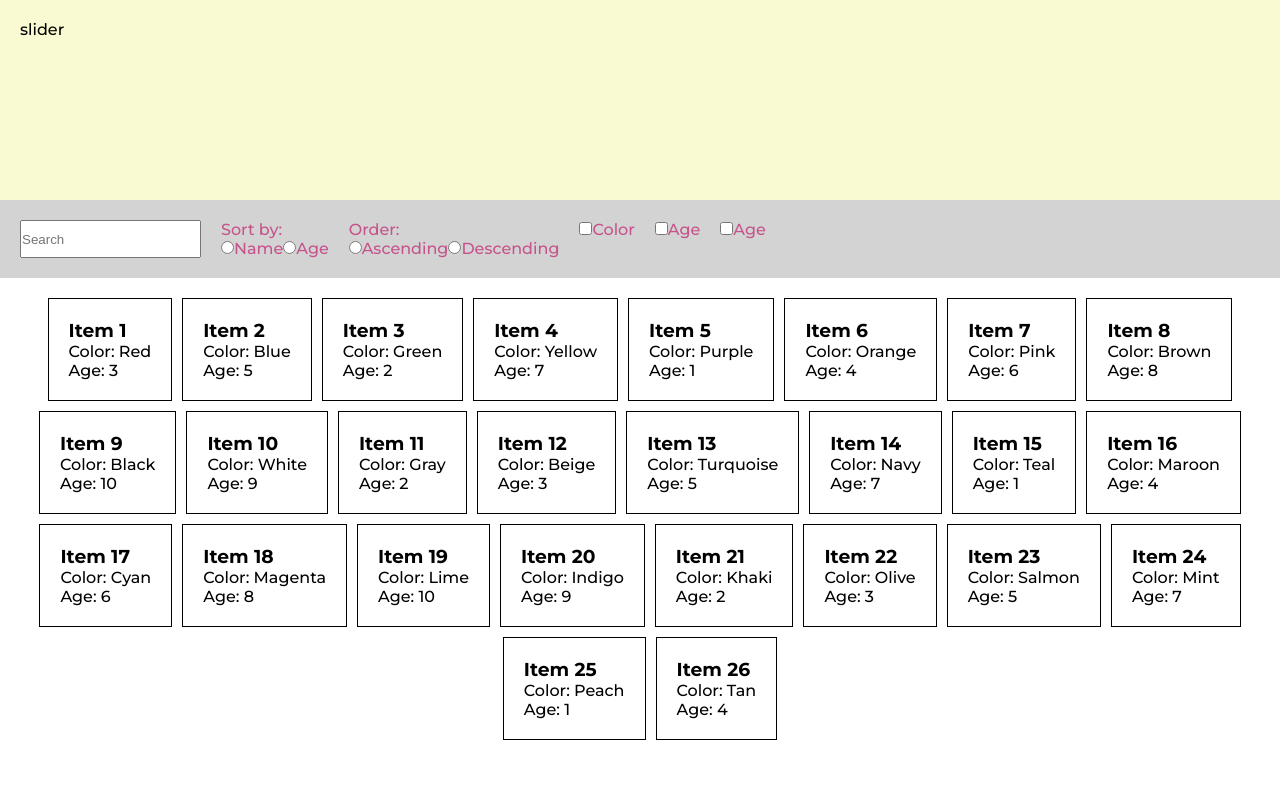
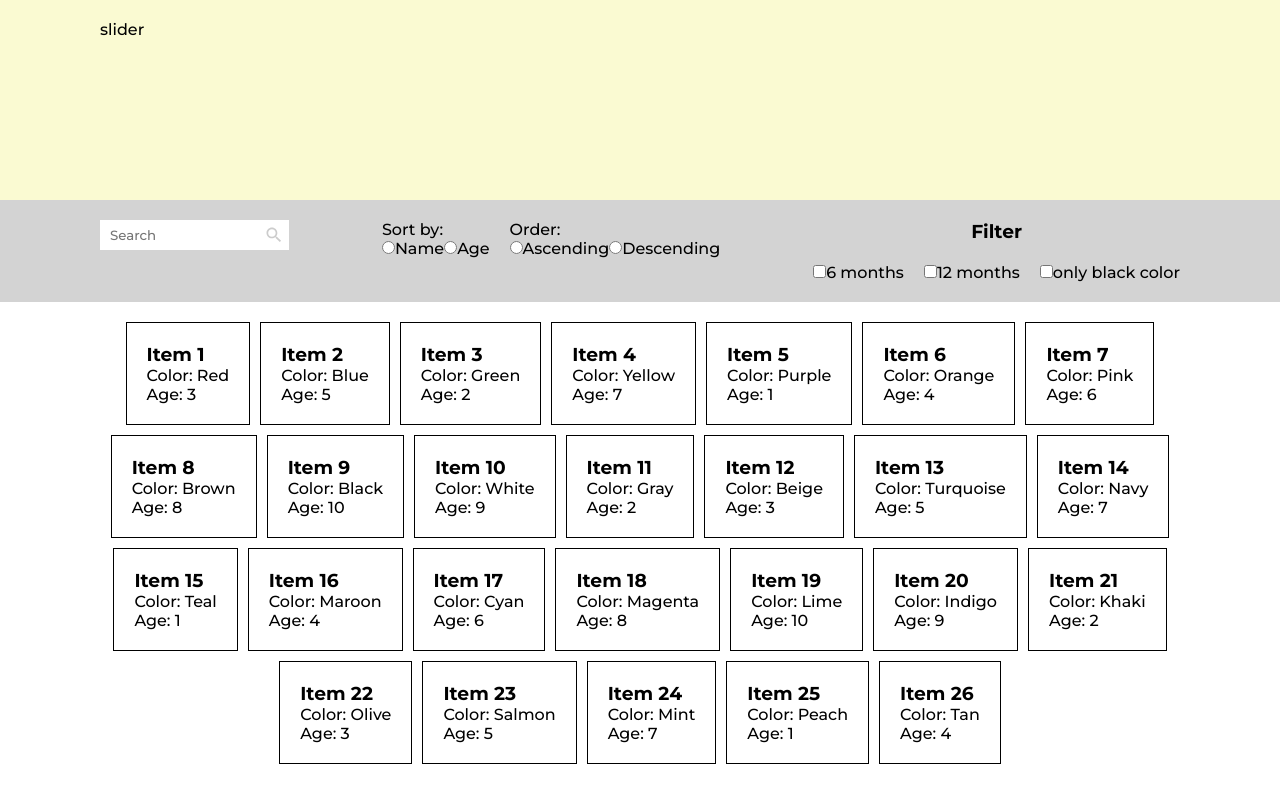
Before and after one commit to ivandev314/cat_project, a Vue app: page / in a window 1280 px wide. Built offline with nearby package versions, Linux system fonts and the light colour scheme.

Commit message:
Rename components and style

```diff
--- a/src/Adoption.vue
+++ b/src/Adoption.vue
@@ -1,13 +1,13 @@
 <script setup>
 import List from "./components/List.vue";
-import FilterSortSearch from "./components/FilterSortSearch.vue";
+import SearchSortFilter from "./components/SearchSortFilter.vue";
 import Slider from "./components/Slider.vue";
 </script>
 
 <template>
   <div>
     <Slider />
-    <FilterSortSearch />
+    <SearchSortFilter />
     <List />
   </div>
 </template>
--- a/src/assets/_variables.scss
+++ b/src/assets/_variables.scss
@@ -1,2 +1 @@
-$base-color: #c6538c;
-$main-component-padding: 20px;
+$main-component-padding: 20px 100px;
--- a/src/assets/main.css
+++ b/src/assets/main.css
@@ -16,5 +16,9 @@ ol {
 body {
   max-width: 1920px;
   margin: auto;
+}
+
+body,
+input {
   font-family: "Montserrat", sans-serif;
 }
--- a/src/components/FilterSortSearch/Filter.vue
+++ /dev/null
@@ -1,24 +0,0 @@
-<script setup></script>
-<template>
-  <div class="filter">
-    <div>
-      <input type="checkbox" id="color" name="color" value="color" />
-      <label for="color">Color</label>
-    </div>
-    <div>
-      <input type="checkbox" id="age" name="age" value="age" />
-      <label for="age">Age</label>
-    </div>
-    <div>
-      <input type="checkbox" id="age" name="age" value="age" />
-      <label for="age">Age</label>
-    </div>
-  </div>
-</template>
-
-<style lang="scss" scoped>
-.filter {
-  display: flex;
-  gap: 20px;
-}
-</style>
--- a/src/components/FilterSortSearch/Search.vue
+++ /dev/null
@@ -1,7 +0,0 @@
-<script setup></script>
-
-<template>
-  <input type="text" placeholder="Search" />
-</template>
-
-<style lang="scss" scoped></style>
--- a/src/components/FilterSortSearch.vue
+++ b/src/components/SearchSortFilter.vue
@@ -1,11 +1,11 @@
 <script setup>
-import Search from "./FilterSortSearch/Search.vue";
-import Sort from "./FilterSortSearch/Sort.vue";
-import Filter from "./FilterSortSearch/Filter.vue";
+import Search from "./SearchSortFilter/Search.vue";
+import Sort from "./SearchSortFilter/Sort.vue";
+import Filter from "./SearchSortFilter/Filter.vue";
 </script>
 
 <template>
-  <div class="filter_sort_search">
+  <div class="search_sort_filter">
     <Search />
     <Sort />
     <Filter />
@@ -14,11 +14,11 @@ import Filter from "./FilterSortSearch/Filter.vue";
 
 <style lang="scss" scoped>
 @import "@/assets/_variables";
-.filter_sort_search {
+.search_sort_filter {
   padding: $main-component-padding;
   display: flex;
+  justify-content: space-between;
   gap: 20px;
   background-color: lightgrey;
-  color: $base-color;
 }
 </style>
--- /dev/null
+++ b/src/components/SearchSortFilter/Filter.vue
@@ -0,0 +1,34 @@
+<script setup></script>
+<template>
+  <div class="filter">
+    <h3>Filter</h3>
+    <div class="filter_list">
+      <div>
+        <input type="checkbox" id="color" name="color" value="color" />
+        <label for="color">6 months</label>
+      </div>
+      <div>
+        <input type="checkbox" id="age" name="age" value="age" />
+        <label for="age">12 months</label>
+      </div>
+      <div>
+        <input type="checkbox" id="age" name="age" value="age" />
+        <label for="age">only black color</label>
+      </div>
+    </div>
+  </div>
+</template>
+
+<style lang="scss" scoped>
+.filter {
+  display: flex;
+  flex-direction: column;
+  align-items: center;
+  gap: 20px;
+
+  &_list {
+    display: flex;
+    gap: 20px;
+  }
+}
+</style>
--- /dev/null
+++ b/src/components/SearchSortFilter/Search.vue
@@ -0,0 +1,34 @@
+<script setup></script>
+
+<template>
+  <div class="search">
+    <input type="text" placeholder="Search" />
+    <img
+      alt="Vue logo"
+      class="logo"
+      src="@/assets/icons/search.svg"
+      width="125"
+      height="125"
+    />
+  </div>
+</template>
+
+<style lang="scss" scoped>
+.search {
+  position: relative;
+
+  input {
+    height: 30px;
+    padding: 10px;
+    border: none;
+  }
+
+  img {
+    position: absolute;
+    right: 5px;
+    top: 5px;
+    height: 20px;
+    width: 20px;
+  }
+}
+</style>
```
Also changed, not shown: src/assets/icons/search.svg (added), src/components/SearchSortFilter/Sort.vue (renamed from src/components/FilterSortSearch/Sort.vue).
